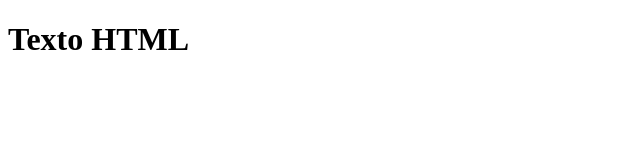
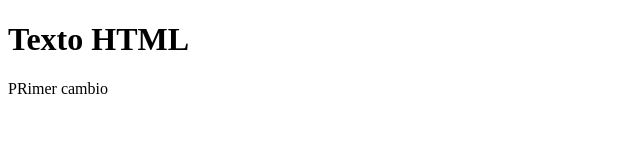
Before and after one commit to EbertPA/my-proyect1, a plain HTML site: page index.html in a window 1280 px wide. Shown: the whole page, without its empty margins (0-640 px from the left). Drawn offline with Linux system fonts and the light colour scheme.

Commit message:
El html ha sido modificado

```diff
--- a/index.html
+++ b/index.html
@@ -8,5 +8,6 @@
 </head>
 <body>
     <h1>Texto HTML</h1>
+    <p>PRimer cambio</p>
 </body>
 </html>
```
